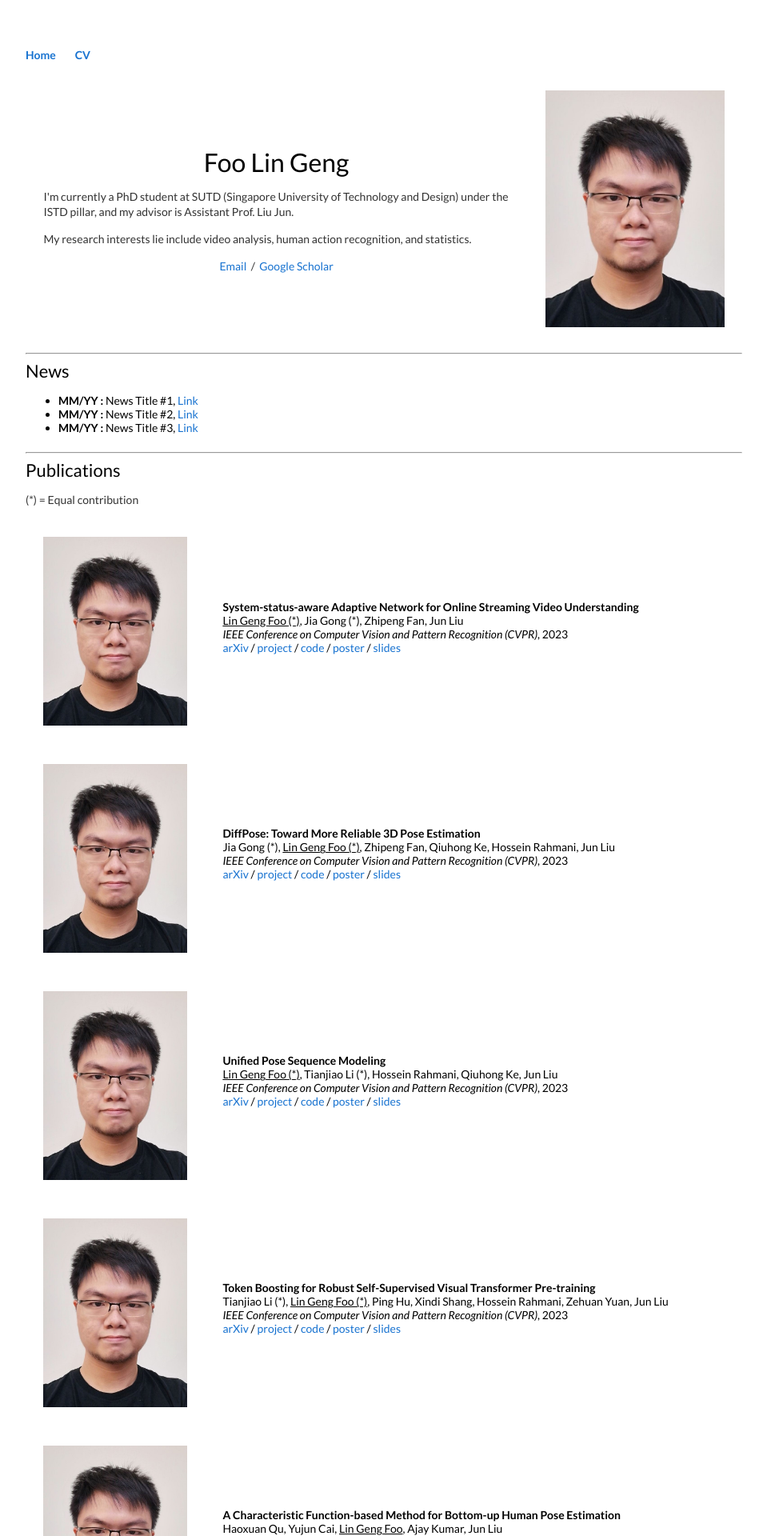
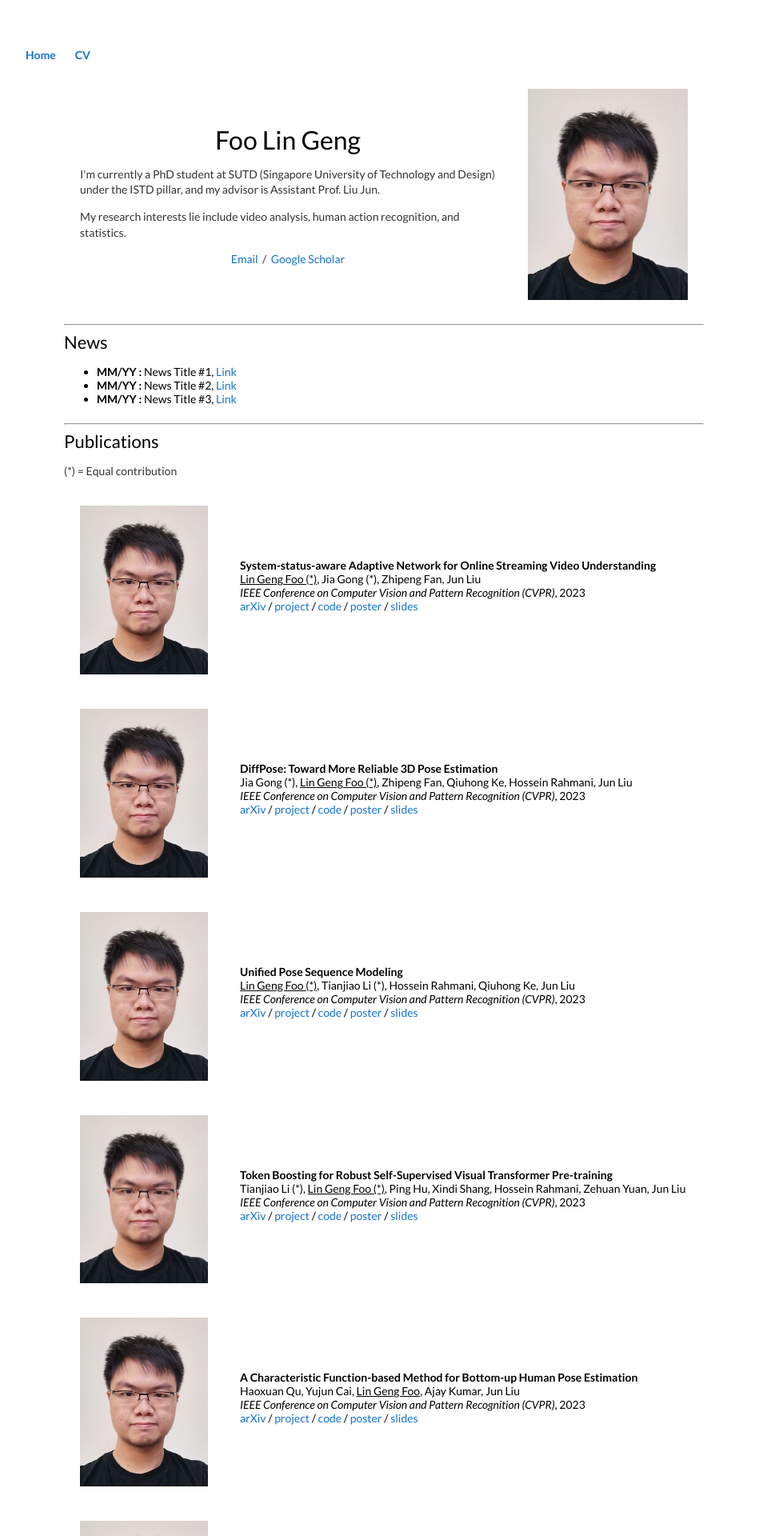
Before and after one commit to lingengfoo/lingengfoo.github.io, a Jekyll site: the page built from index.html, in a window 1280 px wide. Shown: the top 1920 px of the page at 80% size, without its empty margins (160-1119 px from the left). Built offline with Jekyll 4.4.1, drawn with Linux system fonts in a browser that asks for light colours.

Commit message:
Update index.html

```diff
--- a/index.html
+++ b/index.html
@@ -40,7 +40,7 @@
 
 
 <body>
-  <table style="width:100%;border:0px;border-spacing:0px;border-collapse:separate;margin-right:auto;margin-left:auto;">
+  <table style="width:100%;max-width:800px;border:0px;border-spacing:0px;border-collapse:separate;margin-right:auto;margin-left:auto;">
     <tr style="padding:0px">
       <td style="padding:0px">
         <table style="width:100%;border:0px;border-spacing:0px;border-collapse:separate;margin-right:auto;margin-left:auto;">
```
